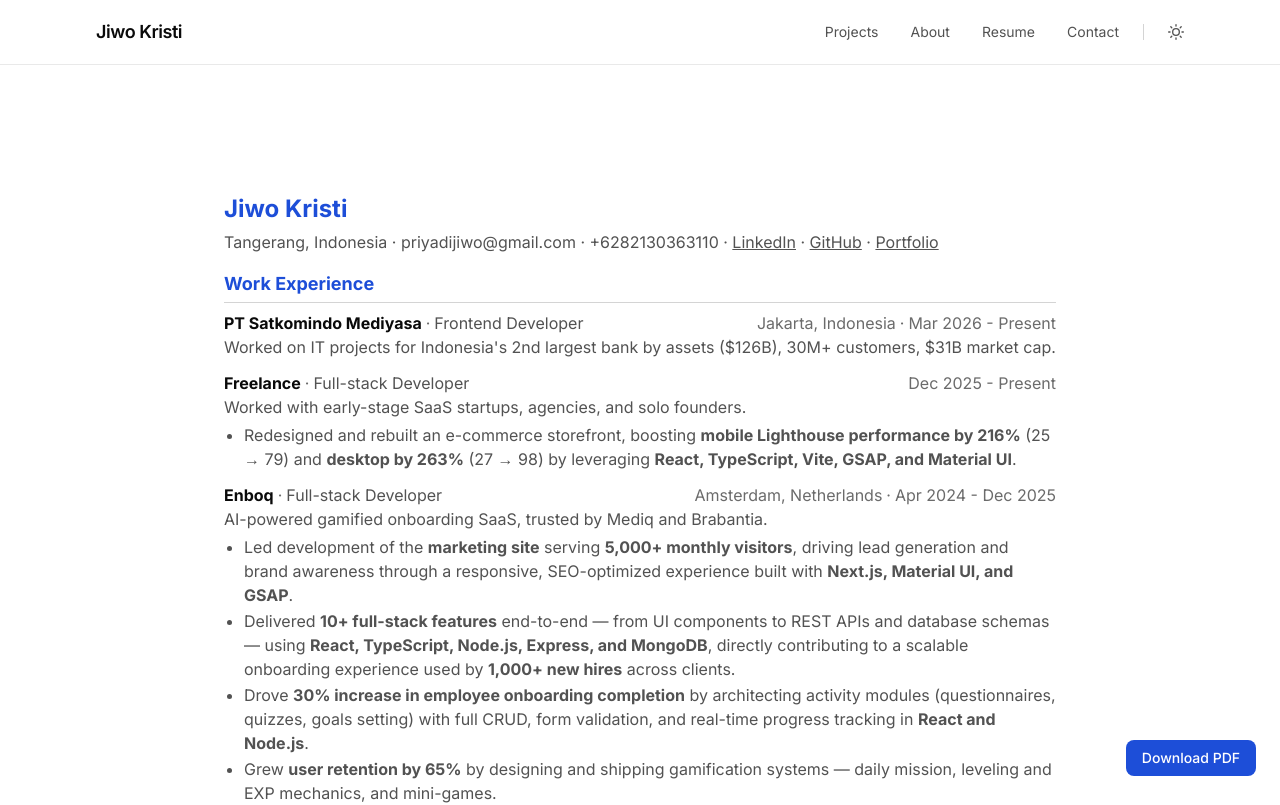
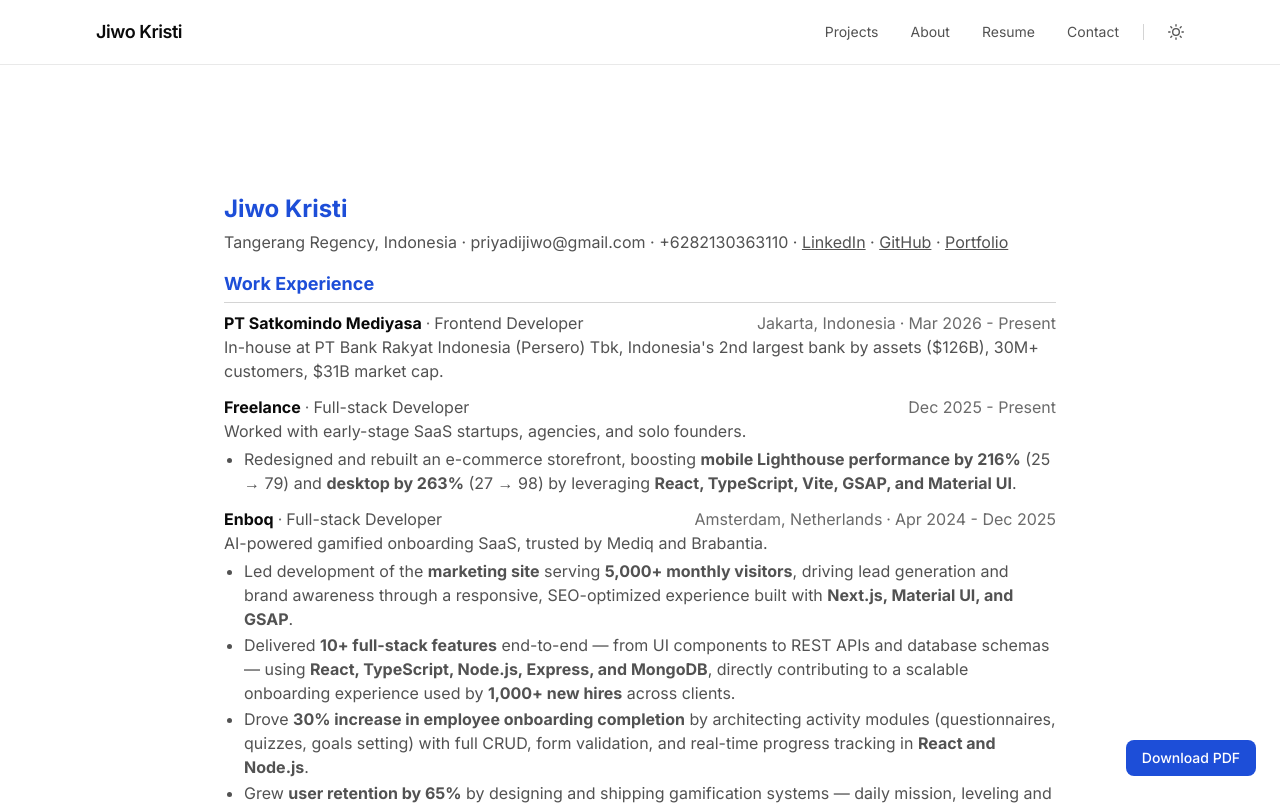
Before and after one commit to jiwokristi/portfolio, a Next.js app: page /resume in a window 1280 px wide. Shown: the top 805 px of the page. Built offline with nearby package versions, Linux system fonts and the light colour scheme.

Commit message:
chore: update resume

```diff
--- a/src/data/resume.ts
+++ b/src/data/resume.ts
@@ -39,7 +39,7 @@
   linkedin: 'https://www.linkedin.com/in/jiwokristi/',
   github: 'https://github.com/jiwokristi',
   portfolio: 'https://jiwokristi.vercel.app',
-  location: 'Tangerang, Indonesia',
+  location: 'Tangerang Regency, Indonesia',
 };
 
 export const summary =
@@ -53,7 +53,7 @@
     period: 'Mar 2026 - Present',
     // Indonesia's 2nd largest bank by assets ($126B), serving ~30 million retail customers through 8,600+ branches. State-owned, MSME-focused, $31B market cap, 82,000+ employees.
     context:
-      "Worked on IT projects for Indonesia's 2nd largest bank by assets ($126B), 30M+ customers, $31B market cap.",
+      "In-house at PT Bank Rakyat Indonesia (Persero) Tbk, Indonesia's 2nd largest bank by assets ($126B), 30M+ customers, $31B market cap.",
     highlights: [],
   },
   {
```
